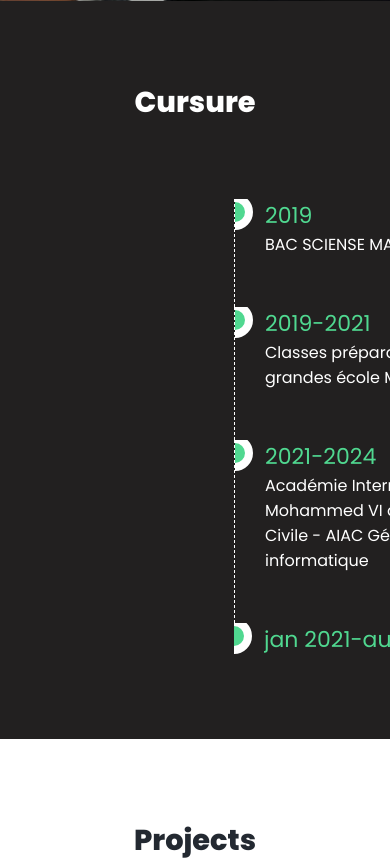
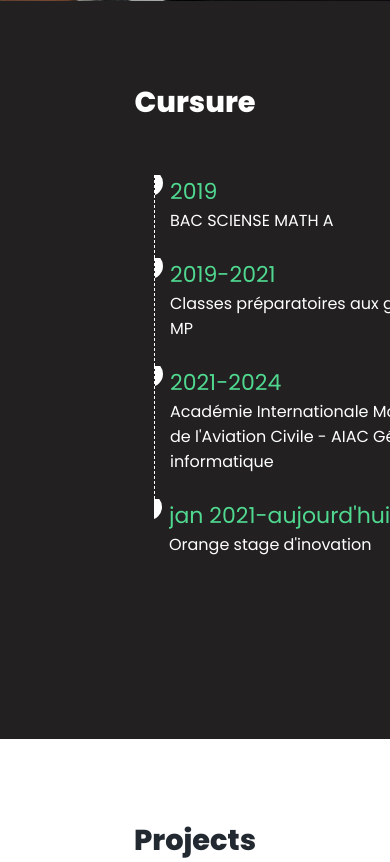
Before and after one commit to Omaraitbenhaddi/portfolio, a PHP site: page / in a window 390 px wide. Shown: the part 843-1705 px from the top of the page. Run offline with PHP 8.4, Linux system fonts and the light colour scheme.

Commit message:
probleme de time linge

```diff
--- a/style.css
+++ b/style.css
@@ -364,5 +364,16 @@
         flex-direction: column;
         align-items: center;
     }
+    .rb-container ul.rb {
+        margin: 1em 0;
+      }
+      .rb-container ul.rb li{
+          margin-left: 5em;
+          padding: 0 0 25px 15px;
+      }
+      .rb-container ul.rb li::before {
+          height: 10px;
+          width: 10px;
+      }
 
 }
```
